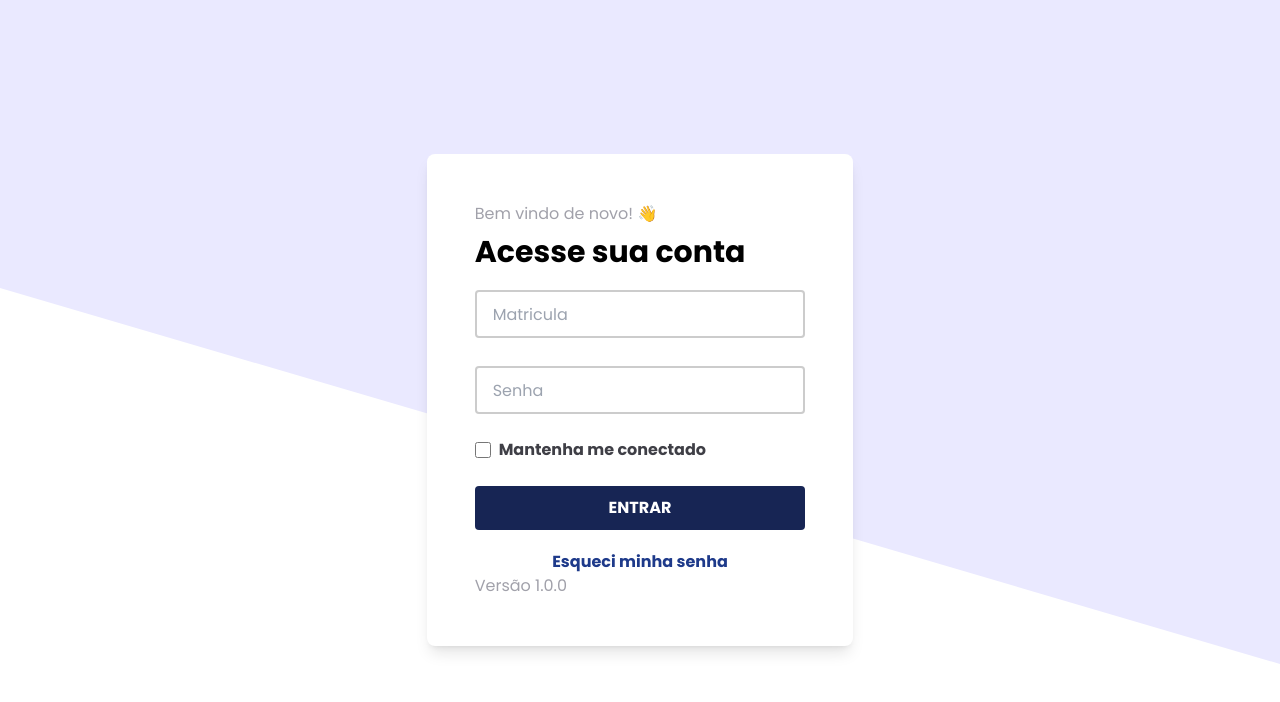
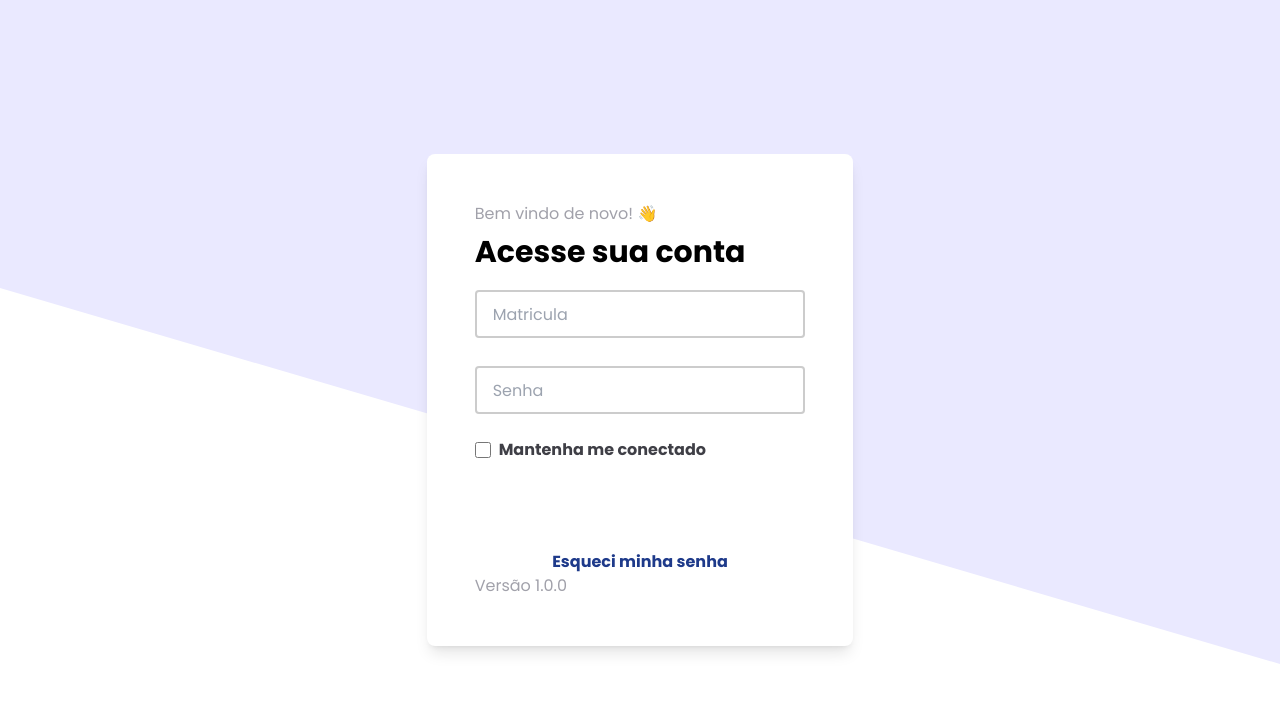
Before and after one commit to Desenvolvendo-Solucoes/frontend-fimm, a Next.js app: page / in a window 1280 px wide. Shown: the top 702 px of the page. Built offline with nearby package versions, Linux system fonts and the light colour scheme.

Commit message:
[Refector] Button login

```diff
--- a/src/app/page.tsx
+++ b/src/app/page.tsx
@@ -27,7 +27,7 @@ export default function Home() {
             </label>
           </div>
 
-          <button className="mt-6 h-11 rounded bg-blue-950 font-bold text-white hover:bg-blue-900">
+          <button className="mt-6 h-11 rounded bg-btn-primary font-bold text-white hover:bg-btn-secondary">
             ENTRAR
           </button>
 
```
